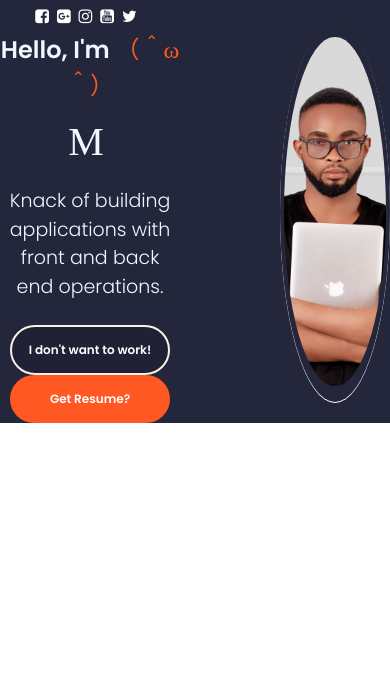
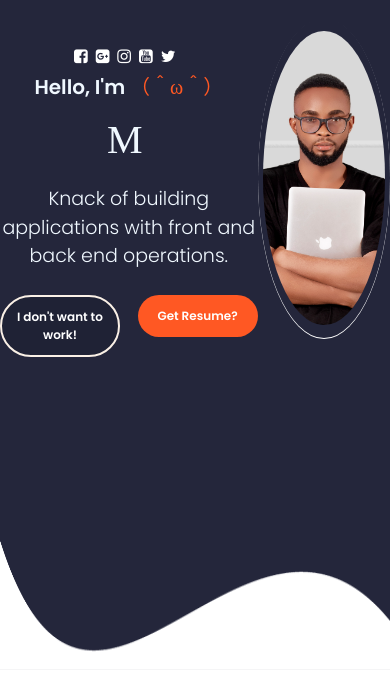
Before and after one commit to Amadeus710/portfolioSample, a React (Create React App) app: page / in a window 390 px wide. Shown: the top 690 px of the page. Built offline with nearby package versions, Linux system fonts and the light colour scheme; a web font is replaced by a local one.

Commit message:
Home0412 (#3)
* profile responsive?

* profile footer

* display footer

* component rendering

```diff
--- a/src/App.js
+++ b/src/App.js
@@ -1,10 +1,10 @@
-import Profile from './PortfolioContainer/Home/Profile';
 import './App.css';
+import PortfolioContainer from './PortfolioContainer/PortfolioContainer';
 
 function App() {
   return (
     <div className="App">
-      <Profile />
+      <PortfolioContainer />
     </div>
   );
 }
--- /dev/null
+++ b/src/PortfolioContainer/Home/Footer/Footer.css
@@ -0,0 +1,23 @@
+.footeeer-container {
+    height: 17.8%;
+    width: 100%;
+    overflow: hidden;
+    display: flex;
+    justify-content: center;
+}
+.footer-parent {
+    width: 100%;
+    height: 100%;
+    max-width: 1920px;
+}
+.footer-parent img {
+    max-width: 100%;
+    height: 130px;
+}
+
+@media only screen and (max-width: 1110px) {
+    .footer-parent {
+        display: flex;
+        align-items: flex-end;
+    }
+}
--- /dev/null
+++ b/src/PortfolioContainer/Home/Footer/Footer.js
@@ -0,0 +1,12 @@
+import React from 'react'
+import './Footer.css'
+
+export default function Footer() {
+  return (
+    <div className='footer-container'>
+        <div className='footer-parent'>
+            <img src={require('../../../assets/Home/shape-bg.png')} alt='no internet connect' />
+        </div>
+    </div>
+  )
+}
--- /dev/null
+++ b/src/PortfolioContainer/Home/Home.css
@@ -0,0 +1,7 @@
+.home-container {
+    display: flex;
+    flex-direction: column;
+    justify-content: space-between;
+    min-height: 670px;
+    background-image: url(../../assets/Home/bg.jpg);
+}
--- /dev/null
+++ b/src/PortfolioContainer/Home/Home.js
@@ -0,0 +1,13 @@
+import React from 'react'
+import Profile from './Profile/Profile'
+import Footer from './Footer/Footer'
+import './Home.css'
+
+export default function Home() {
+  return (
+    <div className='home-container'>
+        <Profile />
+        <Footer />
+    </div>
+  )
+}
--- a/src/PortfolioContainer/Home/Profile.css
+++ b/src/PortfolioContainer/Home/Profile/Profile.css
@@ -5,7 +5,6 @@
     justify-content: center;
     height: 10%;
     min-height: fit-content;
-    background-image: url(../../assets/Home/bg.jpg);
 }
 
 .profile-parent {
@@ -60,7 +59,7 @@
 .profile-picture-background {
     height: 92%;
     width: 92%;
-    background-image: url("../../assets/Home/profilephoto.jpg");
+    background-image: url("../../../assets/Home/profilephoto.jpg");
     border-radius: 50%;
     background-size: cover;
     background-repeat: no-repeat;
@@ -79,3 +78,62 @@
 .colz .colz-icon i:hover {
     transform: scale(1.5);
 }
+
+@media screen and (max-width: 1110px) {
+    .profile-picture {
+        margin: 0 0px 0 80px;
+    }
+    .profile-details-name {
+        font-size: 20px;
+    }
+    .profile-details-role .primary-text {
+        font-size: 12px;
+    }
+    .profile-options .btn {
+        width: 120px;
+        padding: 11px 0;
+        z-index: 700;
+    }
+}
+
+@media screen and (max-width: 910px) {
+    .profile-picture {
+        height: 320px;
+        width: 320px;
+        margin: 0 0 0 4px;
+    }
+}
+
+@media screen and (max-width: 810px) {
+    .profile-picture {
+        margin: 0 !important;
+    }
+    .profile-parent {
+        flex-direction: column-reverse;
+        margin: 40px 0 0 0 ;
+    }
+    .profile-options {
+        display: flex;
+        justify-content: space-between;
+    }
+    .profile-details {
+        margin: 25px 0 0;
+    }
+    .profile-options .highlighted-btn {
+        margin: 0 !important;
+    }
+    .profile-options, .profile-details-role {
+        text-align: center;
+    }
+}
+
+@media screen and (max-width: 375px) {
+    .profile-picture {
+        height: 275px;
+        width: 275px;
+        margin-top: -90px;
+    }
+    .profile-details {
+        width: 90%;
+    }
+}
--- /dev/null
+++ b/src/PortfolioContainer/PortfolioContainer.js
@@ -0,0 +1,15 @@
+import React from 'react'
+import { TOTAL_SCREENS } from '../utilities/commonUtils'
+
+export default function PortfolioContainer(){
+    const mapAllScreens = () => {
+        return (
+            TOTAL_SCREENS.map((screen) => (
+                (screen.component) ? <screen.component screenName={screen.screen_name} key={screen.screen_name} id={screen.screen_name}/> : <div key={screen.screen_name} />
+            ))
+        )
+    }
+  return (
+    <div className='portfolio-container'>{mapAllScreens()}</div>
+  )
+}
--- /dev/null
+++ b/src/utilities/commonUtils.js
@@ -0,0 +1,17 @@
+import Home from "../PortfolioContainer/Home/Home";
+
+
+export const TOTAL_SCREENS = [
+    {
+        screen_name: 'Home',
+        component: Home,
+    },
+]
+
+export const GET_SCREEN_INDEX = (screen_name) => {
+    if (!screen_name) return -1
+    for (let i = 0; i < TOTAL_SCREENS.length;  i++){
+        if (TOTAL_SCREENS[i].screen_name === screen_name) return i;
+    }
+    return -1;
+}
```
Also changed, not shown: src/PortfolioContainer/Home/Profile/Profile.js (renamed from src/PortfolioContainer/Home/Profile.js).
